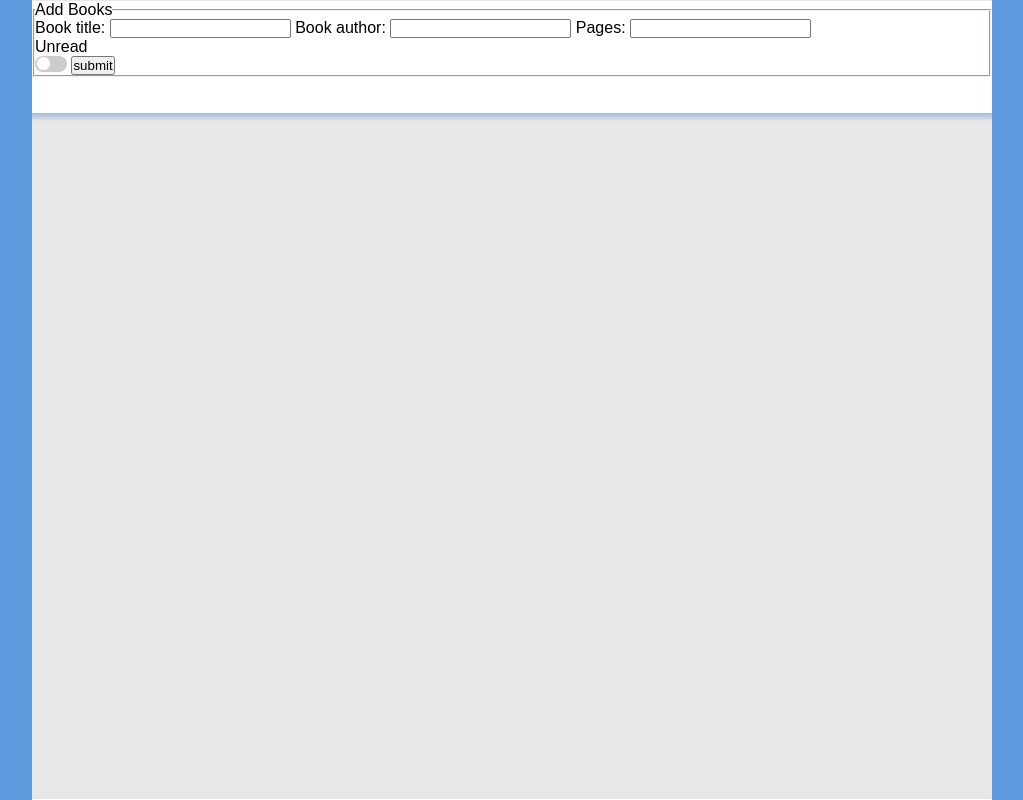
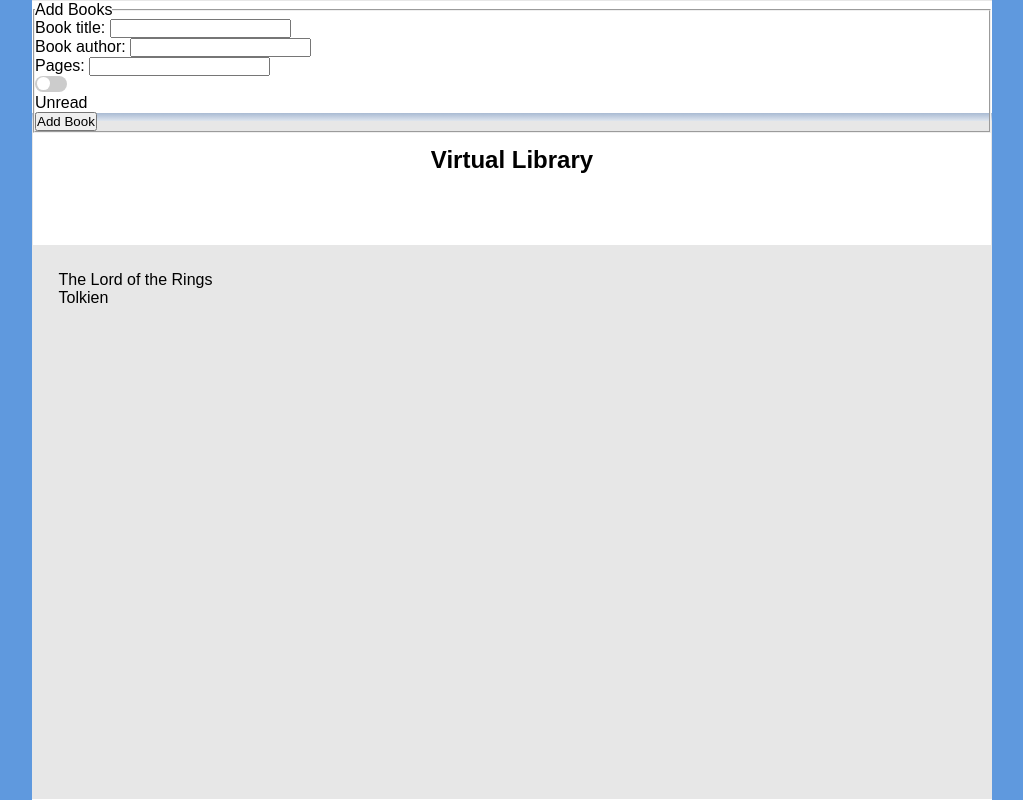
Before and after one commit to noOdin1/library_project, a plain HTML site: page index.html in a window 1280 px wide. Shown: the top 800 px of the page, without its empty margins (128-1151 px from the left). Drawn offline with Linux system fonts and the light colour scheme.

Commit message:
Have each of the labels and input text area as a group, column stacked

```diff
--- a/index.html
+++ b/index.html
@@ -8,16 +8,41 @@
   </head>
   <body>
     <div class="container">
+      <div class="leftBar">
         <form id="addBookForm" action="" method="post">
           <fieldset>
             <legend>Add Books</legend>
+            <div class="inputEntry">
               <label for="booktitle">Book title: </label>
-            <input type="text" id="booktitle" name="title" required />
+              <input
+                class="textInput"
+                type="text"
+                id="booktitle"
+                name="title"
+                required
+              />
+            </div>
+            <div class="inputEntry">
               <label for="bookauthor">Book author: </label>
-            <input type="text" id="bookauthor" name="author" required />
+              <input
+                class="textInput"
+                type="text"
+                id="bookauthor"
+                name="author"
+                required
+              />
+            </div>
+            <div class="inputEntry">
               <label for="bookpages">Pages: </label>
-            <input type="text" id="bookpages" name="pages" required />
-            <p id="bookStat">Unread</p>
+              <input
+                class="textInput"
+                type="text"
+                id="bookpages"
+                name="pages"
+                required
+              />
+            </div>
+            <div id="readStat" class="inputEntry">
               <label class="switch">
                 <input
                   type="hidden"
@@ -33,7 +58,11 @@
                 />
                 <span class="slider round"></span>
               </label>
-            <button type="submit">submit</button>
+              <p id="bookStat">Unread</p>
+            </div>
+            <div class="inputEntry">
+              <button id="addBook" type="submit">Add Book</button>
+            </div>
           </fieldset>
         </form>
       </div>
```
Lines whose indentation alone changed are shown as unchanged.
